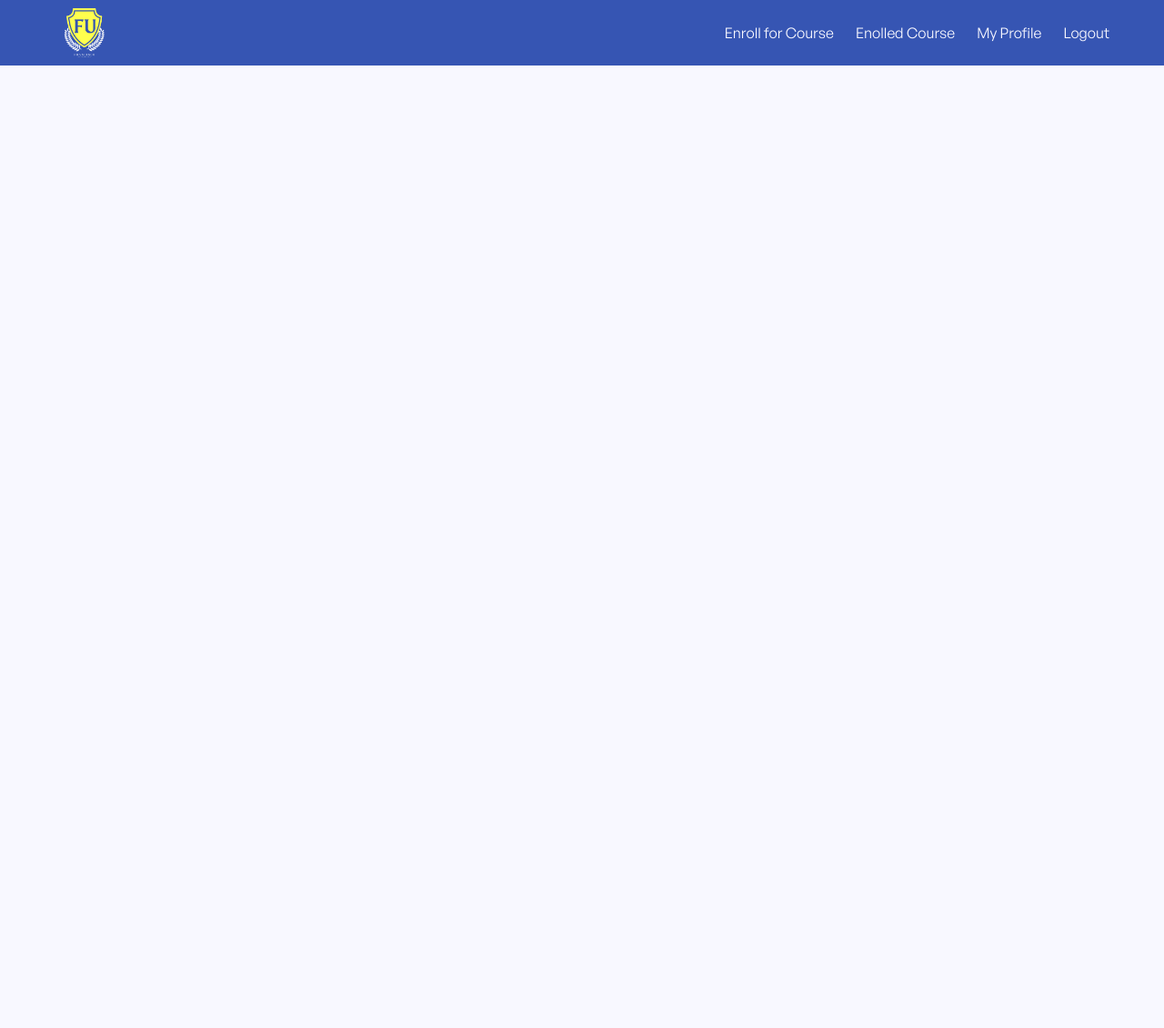
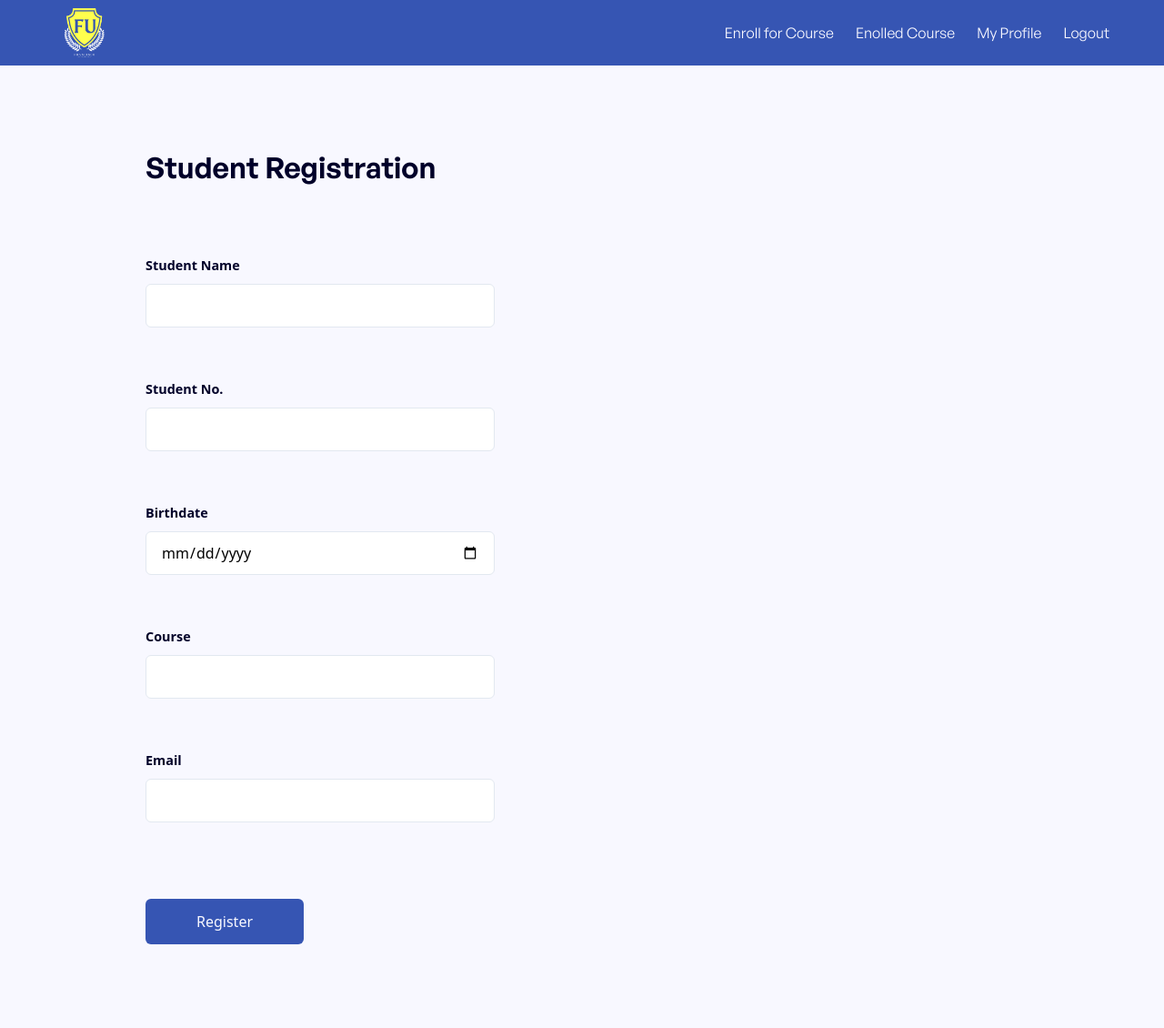
Before and after one commit to gjyannDev/Course-Enrollment-System, a PHP site: page /studentRegistration.php in a window 1280 px wide. Shown: the whole page at 91% size. Before the commit the page ends 72 px from the top, so only its background shows below. Run offline with PHP 8.4, Linux system fonts and the light colour scheme.

Commit message:
finish styling the student registration page

```diff
--- a/header.php
+++ b/header.php
@@ -16,7 +16,6 @@
           class = "logo__img"
         >
       </div>
-
       <div class="right__content">
         <nav class = "header">
           <ul class = "nav__links">
--- a/studentRegistration.php
+++ b/studentRegistration.php
@@ -15,6 +15,41 @@
   <link rel="stylesheet" href="styles/components/studentRegistration.css">
 </head>
 <body>
-
+  <main class = "main__container">
+    <section class = "registration__container margin__input">
+      <div class="title__container">
+        <h1>
+          Student Registration
+        </h1>
+      </div>
+      <div class="input__form__container">
+        <form action="" method = "POST">
+          <div class="input__container">
+            <div class="input__group">
+                <label class="label">Student Name</label>
+                <input type="text" name="text" class="input" pattern="\d+">
+            </div>
+            <div class="input__group">
+                <label class="label">Student No.</label>
+                <input type="password" name="text" class="input" pattern="\d+">
+            </div>
+            <div class="input__group">
+                <label class="label">Birthdate</label>
+                <input type="date" name="text" class="input" pattern="\d+">
+            </div>
+            <div class="input__group">
+                <label class="label">Course</label>
+                <input type="text" name="text" class="input" pattern="\d+">
+            </div>
+            <div class="input__group">
+                <label class="label">Email</label>
+                <input type="text" name="text" class="input" pattern="\d+">
+            </div>
+            <button type="submit" class="primary__btn__solid2">Register</button>
+          </div>
+        </form>
+      </div>
+    </section>
+  </main>
 </body>
 </html>
--- a/styles/components/studentRegistration.css
+++ b/styles/components/studentRegistration.css
@@ -0,0 +1,24 @@
+.title__container h1 {
+  margin: 0;
+  padding: 0;
+}
+
+.registration__container {
+  display: flex;
+  flex-direction: column;
+  gap: var(--size-84px);
+}
+
+.input__container {
+  display: flex;
+  flex-direction: column;
+  gap: var(--size-56px);
+}
+
+.input__container button {
+  align-self: flex-start;
+}
+
+.input__form__container {
+  margin-bottom: var(--size-92px);
+}
--- a/styles/utility.css
+++ b/styles/utility.css
@@ -13,6 +13,12 @@
 .hero__section__margin {
   padding-left: var(--size-160px);
   padding-right: var(--size-96px);
+}
+
+.margin__input {
+  padding-left: var(--size-160px);
+  padding-right: var(--size-96px);
+  margin-top: var(--size-100px);
 }
 
 .primary__btn__solid {
@@ -31,3 +37,21 @@
   color: var(--secondary-text-clr);
   margin-top: var(--size-28px);
 }
+
+/* input style declaration */
+.input {
+  min-width: 384px;
+  height: var(--size-48px);
+  margin: 8px 0 0;
+  padding: 0 var(--size-16px);
+  border: solid 1px #e2e8f0;
+  border-radius: var(--size-6px);
+  outline: none;
+}
+
+.label {
+  display: block;
+  font-size: .9rem;
+  font-weight: bold;
+  color: var(--primary-text-clr);
+}
```
Also changed, not shown: styles/components/studentLogin.css (+0 -17 lines).
